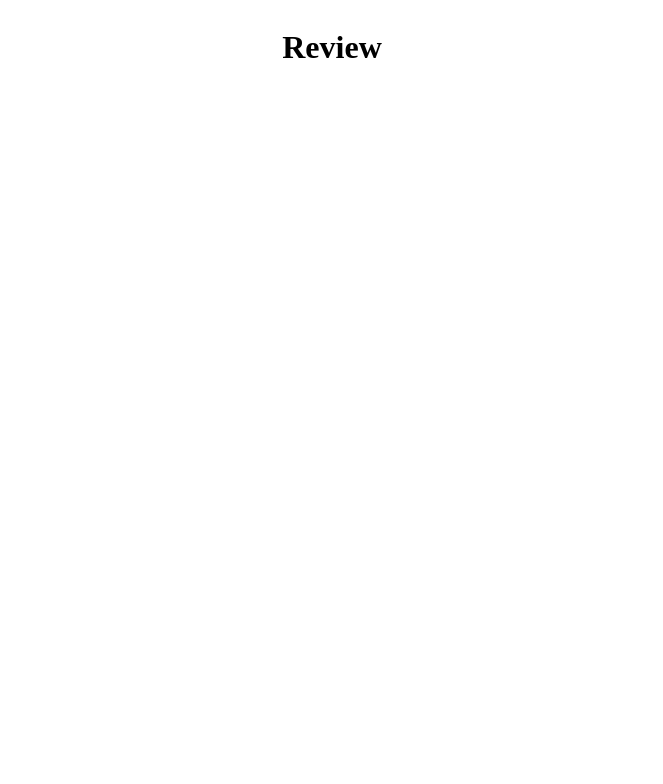
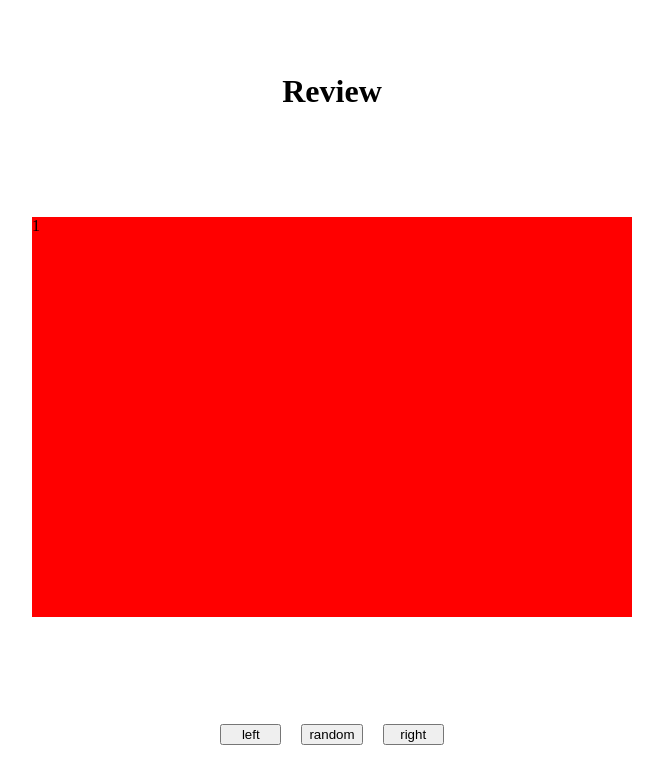
Before and after one commit to isaacmariga/Random-selection, a plain HTML site: page index.html in a window 1280 px wide. Shown: the top 784 px of the page, without its empty margins (308-971 px from the left). Drawn offline with Linux system fonts and the light colour scheme.

Commit message:
Adding buttons

```diff
--- a/index.html
+++ b/index.html
@@ -21,6 +21,11 @@
             <div style="background-color: green;" class="box green" id="green">5</div>
             <div style="background-color: indigo;" class="box indigo" id="indigo">6</div>
         </div>
+        <div class="btns">
+            <button class="btn" id="left">left</button>
+            <button class="btn" id="random">random</button>
+            <button class="btn" id="right">right</button>
+        </div>
     </div>
 
     <script src="main.js"></script>
--- a/main.js
+++ b/main.js
@@ -1,2 +1,13 @@
-let bcolors = ["red", "blue", "yellow", "orange", "green", "indigo"]
 let box = document.querySelectorAll(".box")
+let right = document.querySelector("#right")
+let boxes = document.querySelector(".container")
+let counter = 0
+
+console.log(box[1])
+
+
+red.style.display = "block"
+
+right.addEventListener("click", event => {
+    boxes.style.backgroundColor = "blue"
+})
--- a/style.css
+++ b/style.css
@@ -9,5 +9,15 @@
     height: 400px;
     width: 600px;
     border: 20px;
-    visibility: hidden;
+    display: None;
 }
+
+.btns {
+    display: grid;
+    grid-template-columns: 1fr 1fr 1fr;
+}
+
+.btns,
+button {
+    margin: 10px;
+}
```
